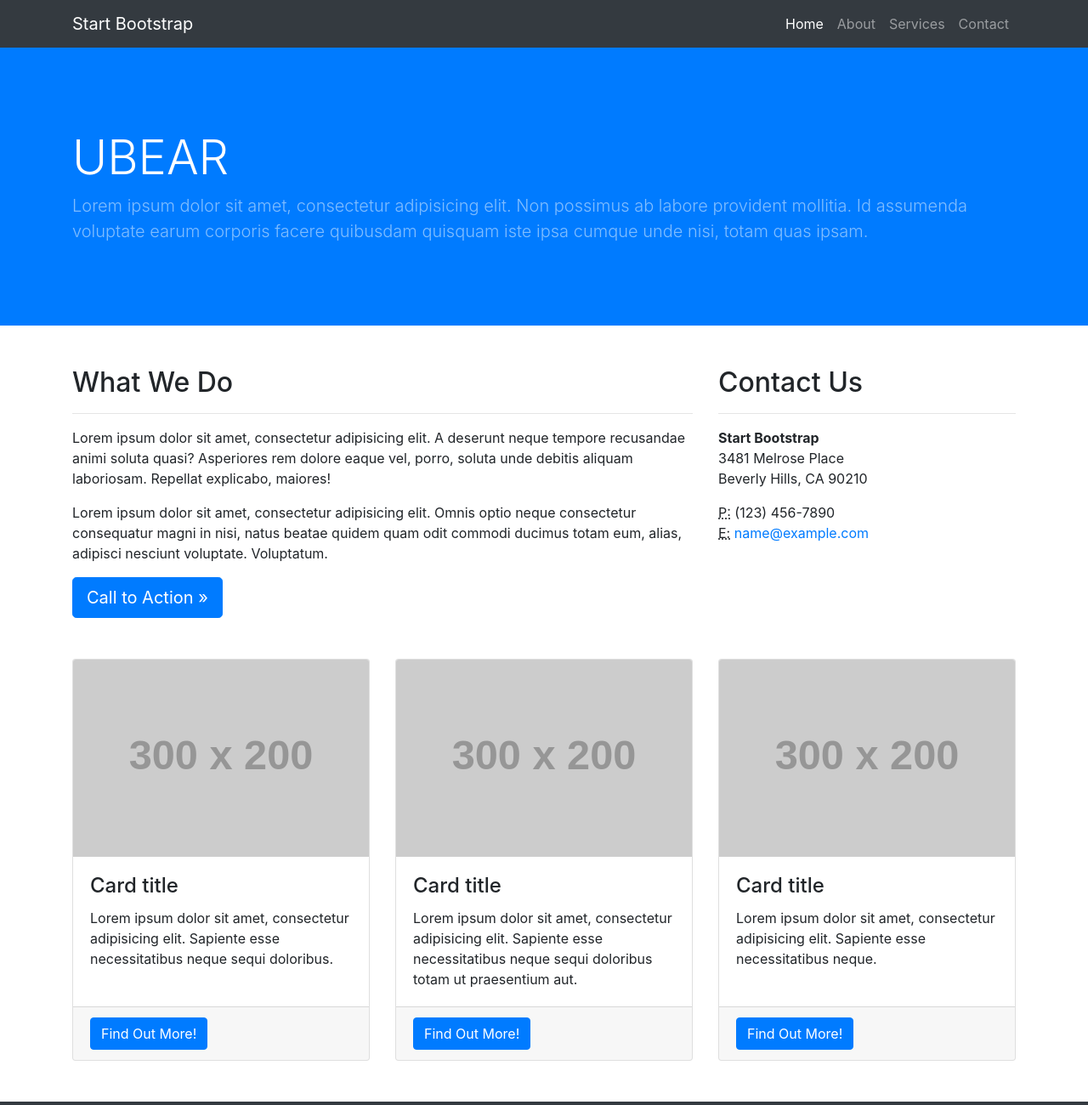
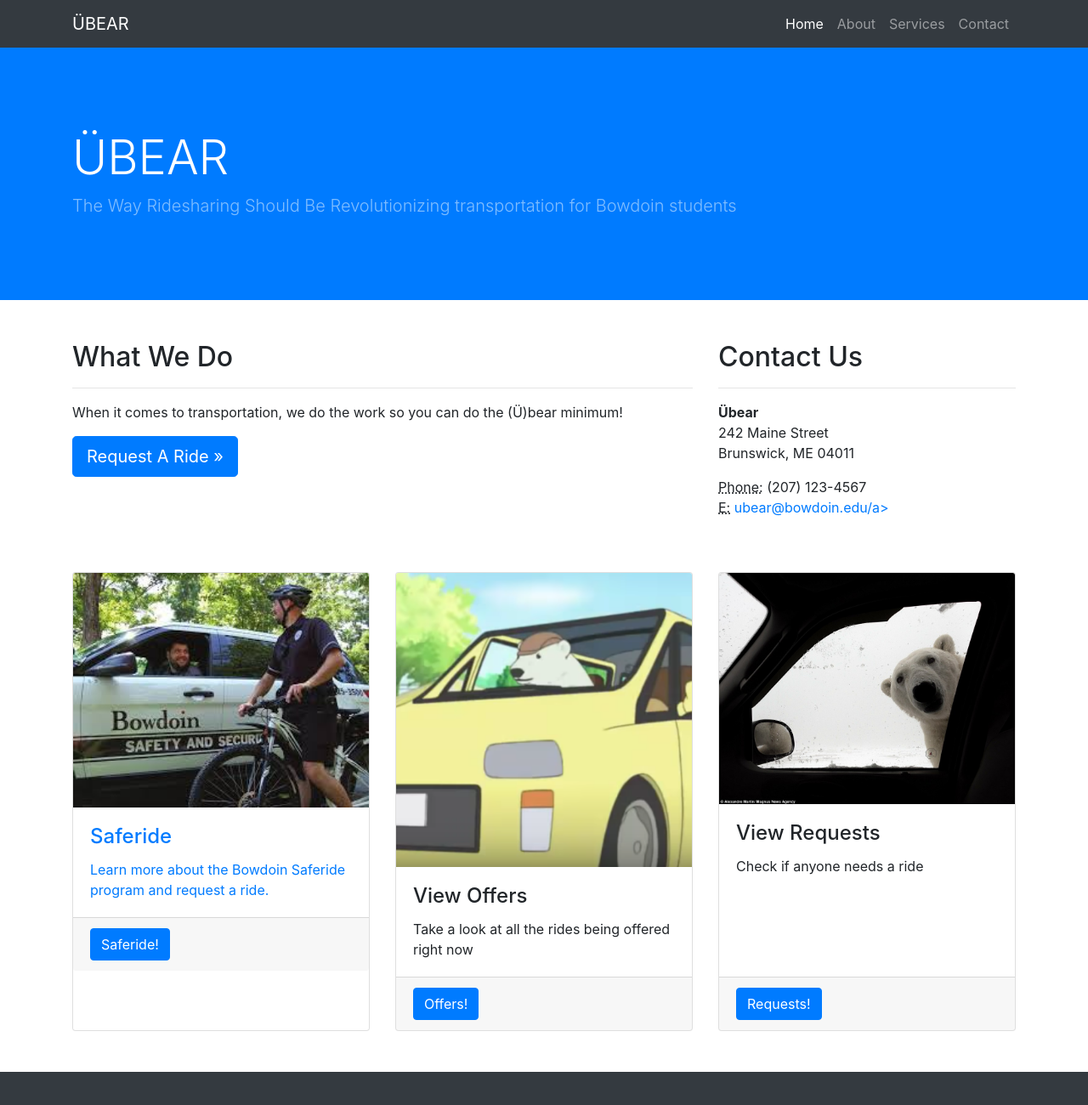
Before and after one commit to charlottejohnston/Working-Prototype, a website: page Working Prototype/index.html in a window 1280 px wide. Shown: the top 1300 px of the page at 85% size. Drawn offline with Linux system fonts and the light colour scheme; placeholder pictures from the web are drawn by us.

Commit message:
Site Text

```diff
--- a/Working Prototype/index.html
+++ b/Working Prototype/index.html
@@ -23,7 +23,7 @@
   <!-- Navigation -->
   <nav class="navbar navbar-expand-lg navbar-dark bg-dark fixed-top">
     <div class="container">
-      <a class="navbar-brand" href="#">Start Bootstrap</a>
+      <a class="navbar-brand" href="#">ÜBEAR</a>
       <button class="navbar-toggler" type="button" data-toggle="collapse" data-target="#navbarResponsive" aria-controls="navbarResponsive" aria-expanded="false" aria-label="Toggle navigation">
         <span class="navbar-toggler-icon"></span>
       </button>
@@ -53,8 +53,10 @@
     <div class="container h-100">
       <div class="row h-100 align-items-center">
         <div class="col-lg-12">
-          <h1 class="display-4 text-white mt-5 mb-2">UBEAR</h1>
-          <p class="lead mb-5 text-white-50">Lorem ipsum dolor sit amet, consectetur adipisicing elit. Non possimus ab labore provident mollitia. Id assumenda voluptate earum corporis facere quibusdam quisquam iste ipsa cumque unde nisi, totam quas ipsam.</p>
+          <h1 class="display-4 text-white mt-5 mb-2">ÜBEAR</h1>
+          <p class="lead mb-5 text-white-50">The Way Ridesharing Should Be
+
+          Revolutionizing transportation for Bowdoin students</p>
         </div>
       </div>
     </div>
@@ -67,25 +69,24 @@
       <div class="col-md-8 mb-5">
         <h2>What We Do</h2>
         <hr>
-        <p>Lorem ipsum dolor sit amet, consectetur adipisicing elit. A deserunt neque tempore recusandae animi soluta quasi? Asperiores rem dolore eaque vel, porro, soluta unde debitis aliquam laboriosam. Repellat explicabo, maiores!</p>
-        <p>Lorem ipsum dolor sit amet, consectetur adipisicing elit. Omnis optio neque consectetur consequatur magni in nisi, natus beatae quidem quam odit commodi ducimus totam eum, alias, adipisci nesciunt voluptate. Voluptatum.</p>
-        <a class="btn btn-primary btn-lg" href="#">Call to Action &raquo;</a>
+        <p>When it comes to transportation, we do the work so you can do the (Ü)bear minimum!</p>
+        <a class="btn btn-primary btn-lg" href="#">Request A Ride &raquo;</a>
       </div>
       <div class="col-md-4 mb-5">
         <h2>Contact Us</h2>
         <hr>
         <address>
-          <strong>Start Bootstrap</strong>
-          <br>3481 Melrose Place
-          <br>Beverly Hills, CA 90210
+          <strong>Übear</strong>
+          <br>242 Maine Street
+          <br>Brunswick, ME 04011
           <br>
         </address>
         <address>
-          <abbr title="Phone">P:</abbr>
-          (123) 456-7890
+          <abbr title="Phone">Phone:</abbr>
+          (207) 123-4567
           <br>
           <abbr title="Email">E:</abbr>
-          <a href="mailto:#">name@example.com</a>
+          <a href="mailto:#">ubear@bowdoin.edu/a>
         </address>
       </div>
     </div>
@@ -94,37 +95,37 @@
     <div class="row">
       <div class="col-md-4 mb-5">
         <div class="card h-100">
-          <img class="card-img-top" src="http://placehold.it/300x200" alt="">
+          <img class="card-img-top" src="assets/van.jpg" alt="">
           <div class="card-body">
-            <h4 class="card-title">Card title</h4>
-            <p class="card-text">Lorem ipsum dolor sit amet, consectetur adipisicing elit. Sapiente esse necessitatibus neque sequi doloribus.</p>
+            <h4 class="card-title">Saferide</h4>
+            <p class="card-text">Learn more about the Bowdoin Saferide program and request a ride.</p>
           </div>
           <div class="card-footer">
-            <a href="#" class="btn btn-primary">Find Out More!</a>
+            <a href="#" class="btn btn-primary">Saferide!</a>
           </div>
         </div>
       </div>
       <div class="col-md-4 mb-5">
         <div class="card h-100">
-          <img class="card-img-top" src="http://placehold.it/300x200" alt="">
+          <img class="card-img-top" src="assets/offers.png" alt="">
           <div class="card-body">
-            <h4 class="card-title">Card title</h4>
-            <p class="card-text">Lorem ipsum dolor sit amet, consectetur adipisicing elit. Sapiente esse necessitatibus neque sequi doloribus totam ut praesentium aut.</p>
+            <h4 class="card-title">View Offers</h4>
+            <p class="card-text">Take a look at all the rides being offered right now</p>
           </div>
           <div class="card-footer">
-            <a href="#" class="btn btn-primary">Find Out More!</a>
+            <a href="#" class="btn btn-primary">Offers!</a>
           </div>
         </div>
       </div>
       <div class="col-md-4 mb-5">
         <div class="card h-100">
-          <img class="card-img-top" src="http://placehold.it/300x200" alt="">
+          <img class="card-img-top" src="assets/bear.jpg" alt="">
           <div class="card-body">
-            <h4 class="card-title">Card title</h4>
-            <p class="card-text">Lorem ipsum dolor sit amet, consectetur adipisicing elit. Sapiente esse necessitatibus neque.</p>
+            <h4 class="card-title">View Requests</h4>
+            <p class="card-text">Check if anyone needs a ride</p>
           </div>
           <div class="card-footer">
-            <a href="#" class="btn btn-primary">Find Out More!</a>
+            <a href="#" class="btn btn-primary">Requests!</a>
           </div>
         </div>
       </div>
```
Also changed, not shown: Working Prototype/assets/bear.jpg (added), Working Prototype/assets/offers.png (added), Working Prototype/assets/van.jpg (added), 3 other files.
